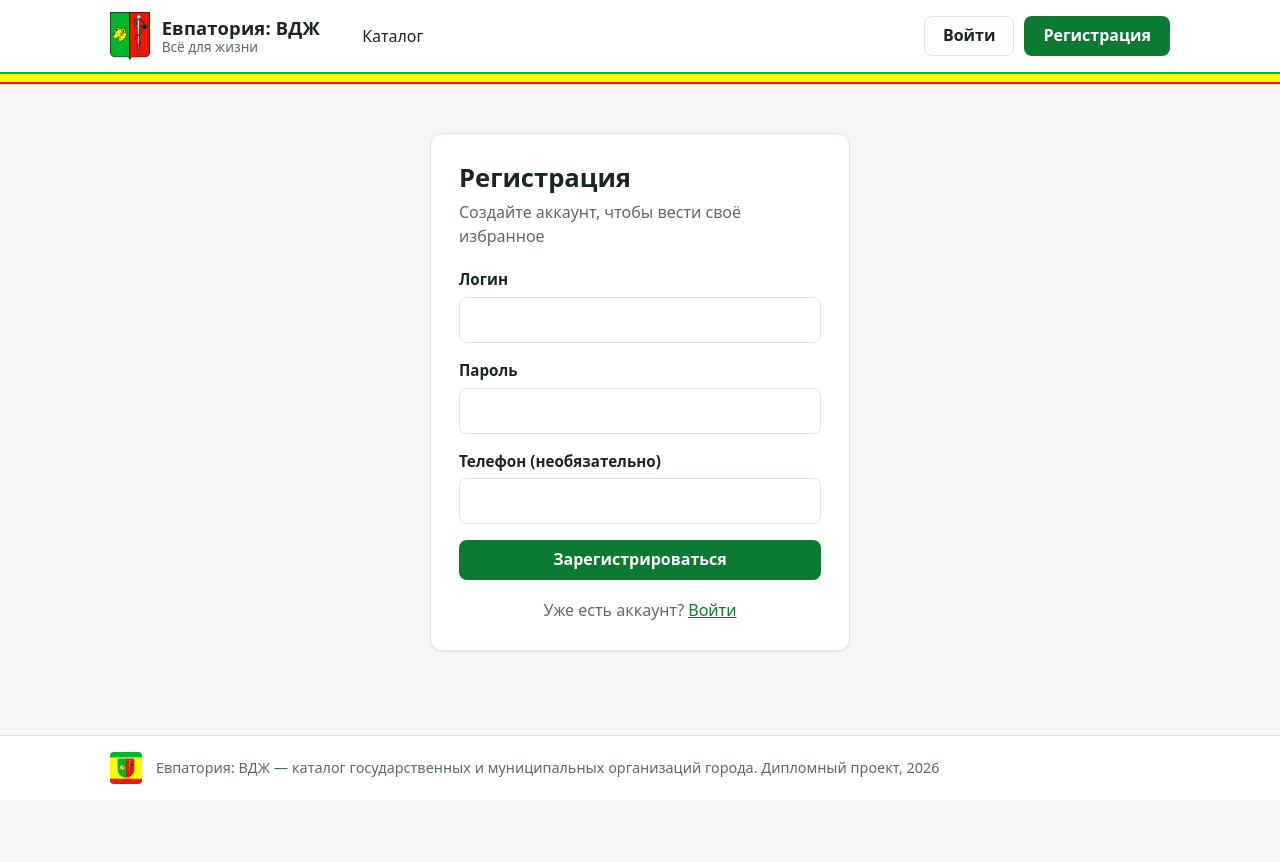
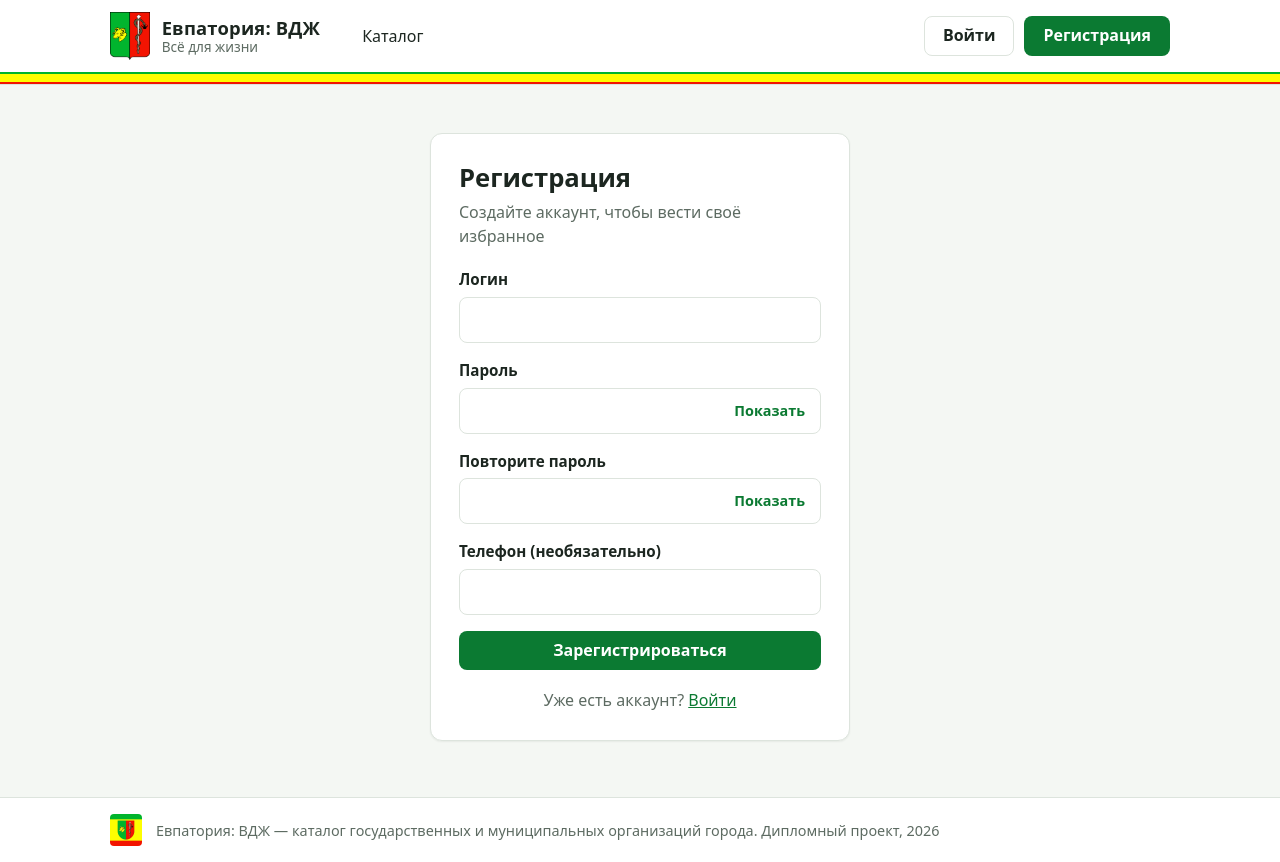
Before and after one commit to VladCheresh/efl-project, a React (Vite) app in the folder frontend/: page /register in a window 1280 px wide. Before the commit the page ends 800 px from the top, so only its background shows below. Built offline with nearby package versions, Linux system fonts and the light colour scheme.

Commit message:
Add password visibility toggle and registration password confirmation

```diff
--- /dev/null
+++ b/frontend/src/components/PasswordInput.jsx
@@ -0,0 +1,33 @@
+import { useState } from 'react'
+
+
+function PasswordInput({ id, label, value, onChange, autoComplete }) {
+  const [showPassword, setShowPassword] = useState(false)
+
+  return (
+    <div className="field">
+      <label htmlFor={id}>{label}</label>
+      <div className="password-wrap">
+        <input
+          id={id}
+          type={showPassword ? 'text' : 'password'}
+          autoComplete={autoComplete}
+          value={value}
+          onChange={onChange}
+          required
+        />
+        {/* type="button" обязателен: иначе кнопка внутри формы отправит её */}
+        <button
+          type="button"
+          className="password-toggle"
+          onClick={() => setShowPassword((prev) => !prev)}
+          aria-label={showPassword ? 'Скрыть пароль' : 'Показать пароль'}
+        >
+          {showPassword ? 'Скрыть' : 'Показать'}
+        </button>
+      </div>
+    </div>
+  )
+}
+
+export default PasswordInput
--- a/frontend/src/index.css
+++ b/frontend/src/index.css
@@ -512,6 +512,42 @@ a:hover {
   font-size: 0.95rem;
 }
 
+/* Поле пароля с кнопкой «Показать» */
+.password-wrap {
+  position: relative;
+}
+
+.password-wrap input {
+  width: 100%;
+  padding-right: 96px; /* место под кнопку, чтобы текст не заезжал под неё */
+}
+
+/* Edge на Windows рисует свой «глазок» в поле пароля, он дублировал бы нашу кнопку */
+.password-wrap input::-ms-reveal {
+  display: none;
+}
+
+.password-toggle {
+  position: absolute;
+  top: 50%;
+  right: 6px;
+  transform: translateY(-50%);
+  padding: 6px 10px;
+  border: none;
+  border-radius: 6px;
+  background: transparent;
+  color: var(--accent);
+  font: inherit;
+  font-size: 0.9rem;
+  font-weight: 600;
+  cursor: pointer;
+}
+
+.password-toggle:hover {
+  background: var(--accent-soft);
+  color: var(--accent-hover);
+}
+
 .form-error {
   padding: 10px 14px;
   border-radius: 8px;
--- a/frontend/src/pages/LoginPage.jsx
+++ b/frontend/src/pages/LoginPage.jsx
@@ -1,6 +1,7 @@
 import { useState } from 'react'
 import { useNavigate, Link } from 'react-router-dom'
 import { useAuth } from '../context/AuthContext'
+import PasswordInput from '../components/PasswordInput'
 
 function LoginPage() {
   const [username, setUsername] = useState('')
@@ -44,17 +45,13 @@ function LoginPage() {
           />
         </div>
 
-        <div className="field">
-          <label htmlFor="password">Пароль</label>
-          <input
-            id="password"
-            type="password"
-            autoComplete="current-password"
-            value={password}
-            onChange={(event) => setPassword(event.target.value)}
-            required
-          />
-        </div>
+        <PasswordInput
+          id="password"
+          label="Пароль"
+          value={password}
+          onChange={(event) => setPassword(event.target.value)}
+          autoComplete="current-password"
+        />
 
         {error && (
           <p className="form-error" role="alert">
--- a/frontend/src/pages/RegisterPage.jsx
+++ b/frontend/src/pages/RegisterPage.jsx
@@ -2,10 +2,12 @@ import { useState } from 'react'
 import { useNavigate, Link } from 'react-router-dom'
 import { register } from '../api/auth'
 import { useAuth } from '../context/AuthContext'
+import PasswordInput from '../components/PasswordInput'
 
 function RegisterPage() {
   const [username, setUsername] = useState('')
   const [password, setPassword] = useState('')
+  const [passwordConfirm, setPasswordConfirm] = useState('')
   const [phone, setPhone] = useState('')
   const [error, setError] = useState('')
   const [submitting, setSubmitting] = useState(false)
@@ -16,6 +18,12 @@ function RegisterPage() {
   const handleSubmit = async (event) => {
     event.preventDefault()
     setError('')
+
+    if (password !== passwordConfirm) {
+      setError('Пароли не совпадают.')
+      return
+    }
+
     setSubmitting(true)
 
     try {
@@ -54,17 +62,21 @@ function RegisterPage() {
           />
         </div>
 
-        <div className="field">
-          <label htmlFor="password">Пароль</label>
-          <input
-            id="password"
-            type="password"
-            autoComplete="new-password"
-            value={password}
-            onChange={(event) => setPassword(event.target.value)}
-            required
-          />
-        </div>
+        <PasswordInput
+          id="password"
+          label="Пароль"
+          value={password}
+          onChange={(event) => setPassword(event.target.value)}
+          autoComplete="new-password"
+        />
+
+        <PasswordInput
+          id="password-confirm"
+          label="Повторите пароль"
+          value={passwordConfirm}
+          onChange={(event) => setPasswordConfirm(event.target.value)}
+          autoComplete="new-password"
+        />
 
         <div className="field">
           <label htmlFor="phone">Телефон (необязательно)</label>
```
